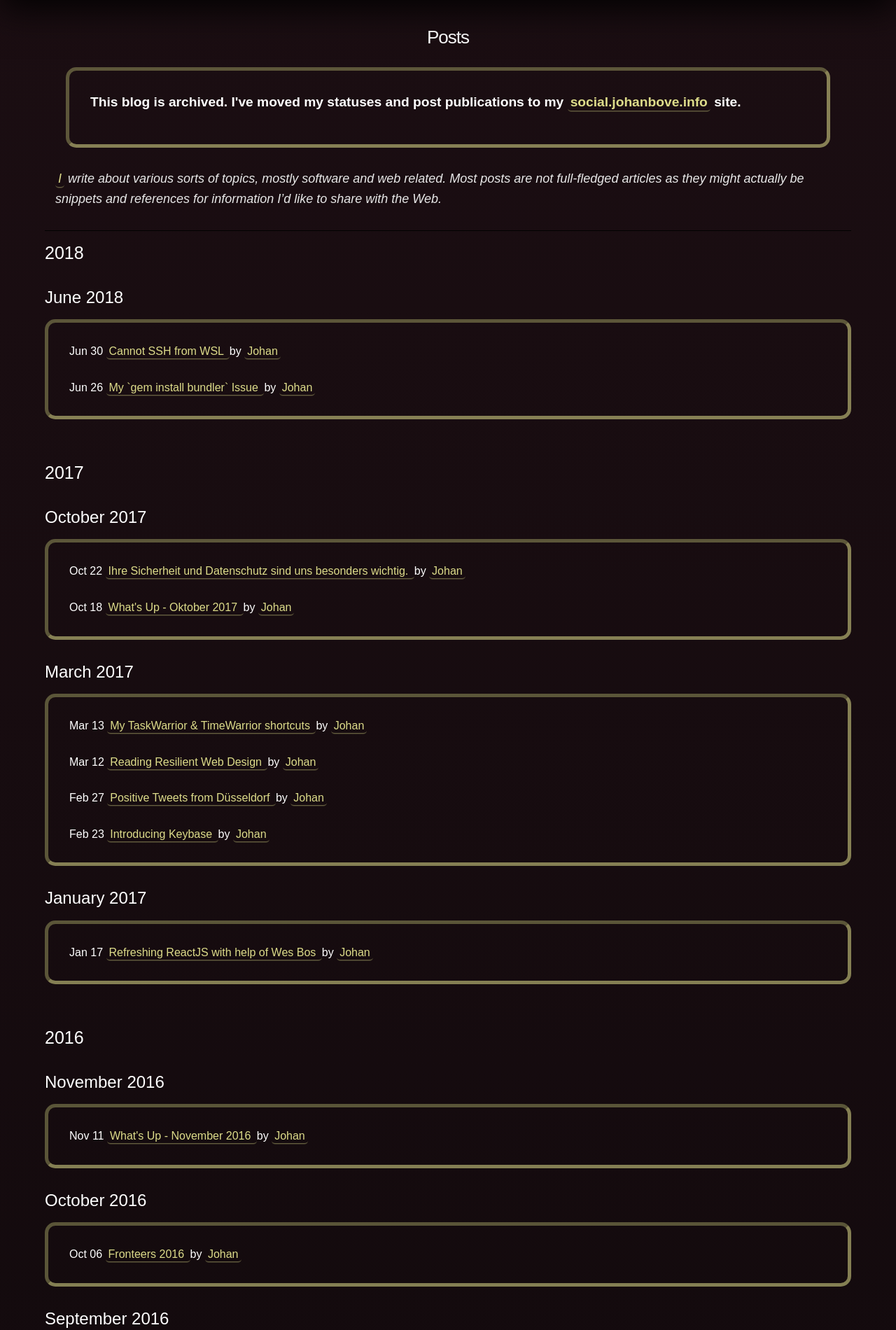
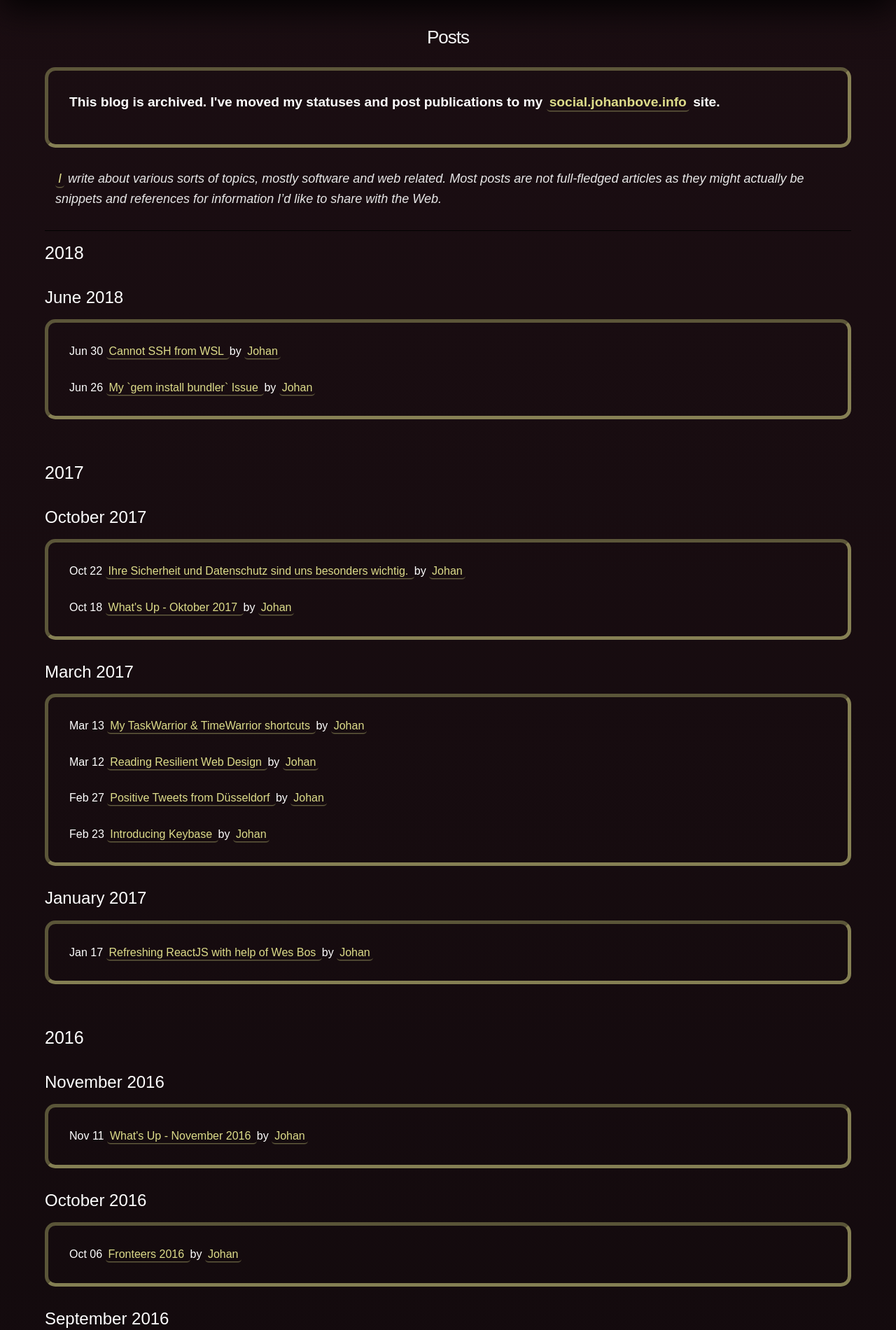
Before and after one commit to johanbove/johanbove.github.io, a Jekyll site: the page built from posts.md, in a window 1280 px wide. Shown: the part 213-2113 px from the top of the page at 70% size. Built offline with Jekyll 4.4.1, drawn with Linux system fonts in a browser that asks for light colours.

Commit message:
Fixes css for notification

```diff
--- a/_sass/_base.scss
+++ b/_sass/_base.scss
@@ -248,11 +248,14 @@
   border-radius: 15px;
   padding: $spacing-unit;
   text-align: center;
-  margin: $spacing-unit;
-  padding: $spacing-unit;
   font-size: larger;
   font-weight: bolder;
   p {
     text-align: inherit;
   }
 }
+
+.post-content .notificiation p {
+  text-align: center;
+  margin: 0;
+}
```
